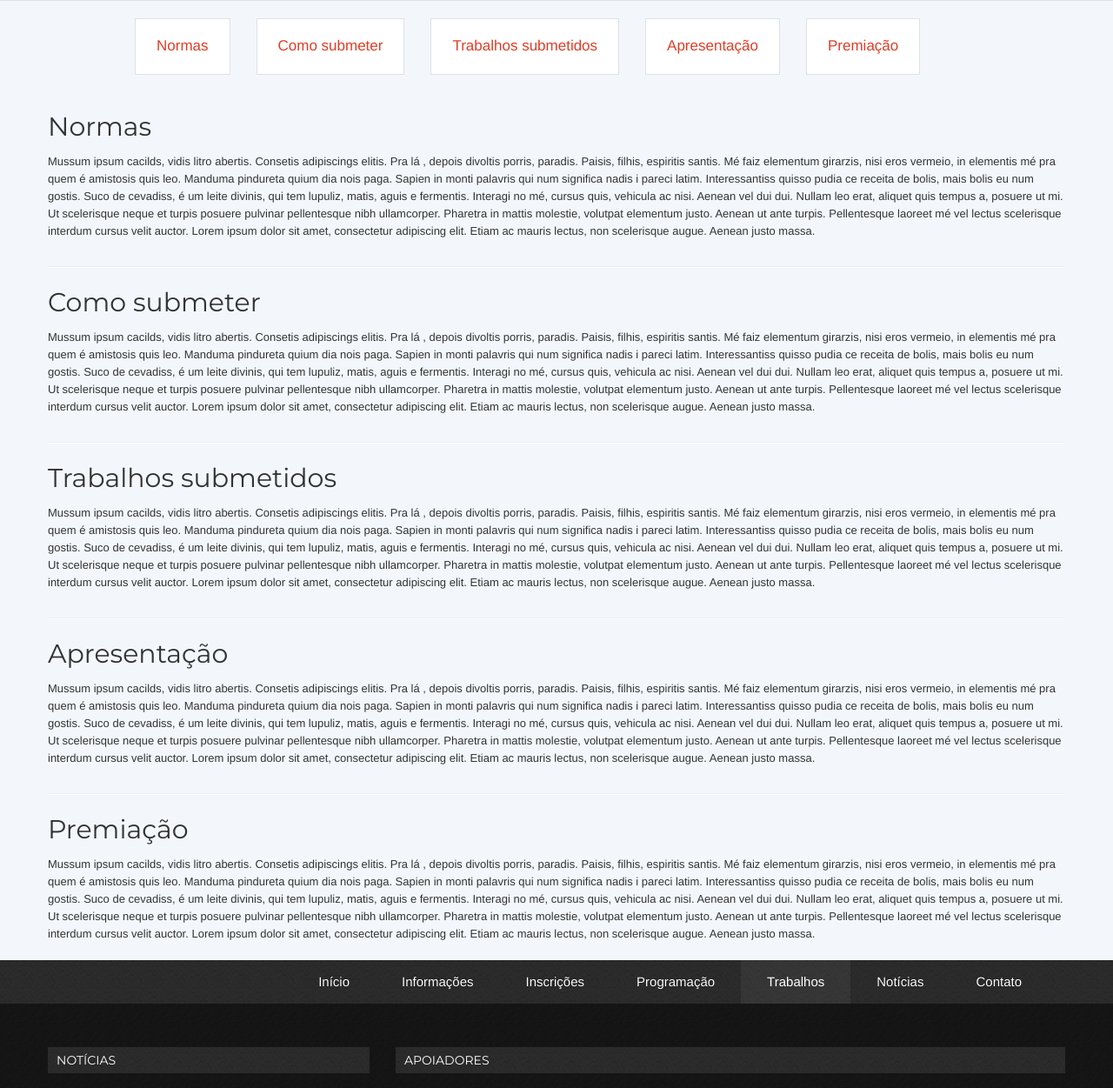
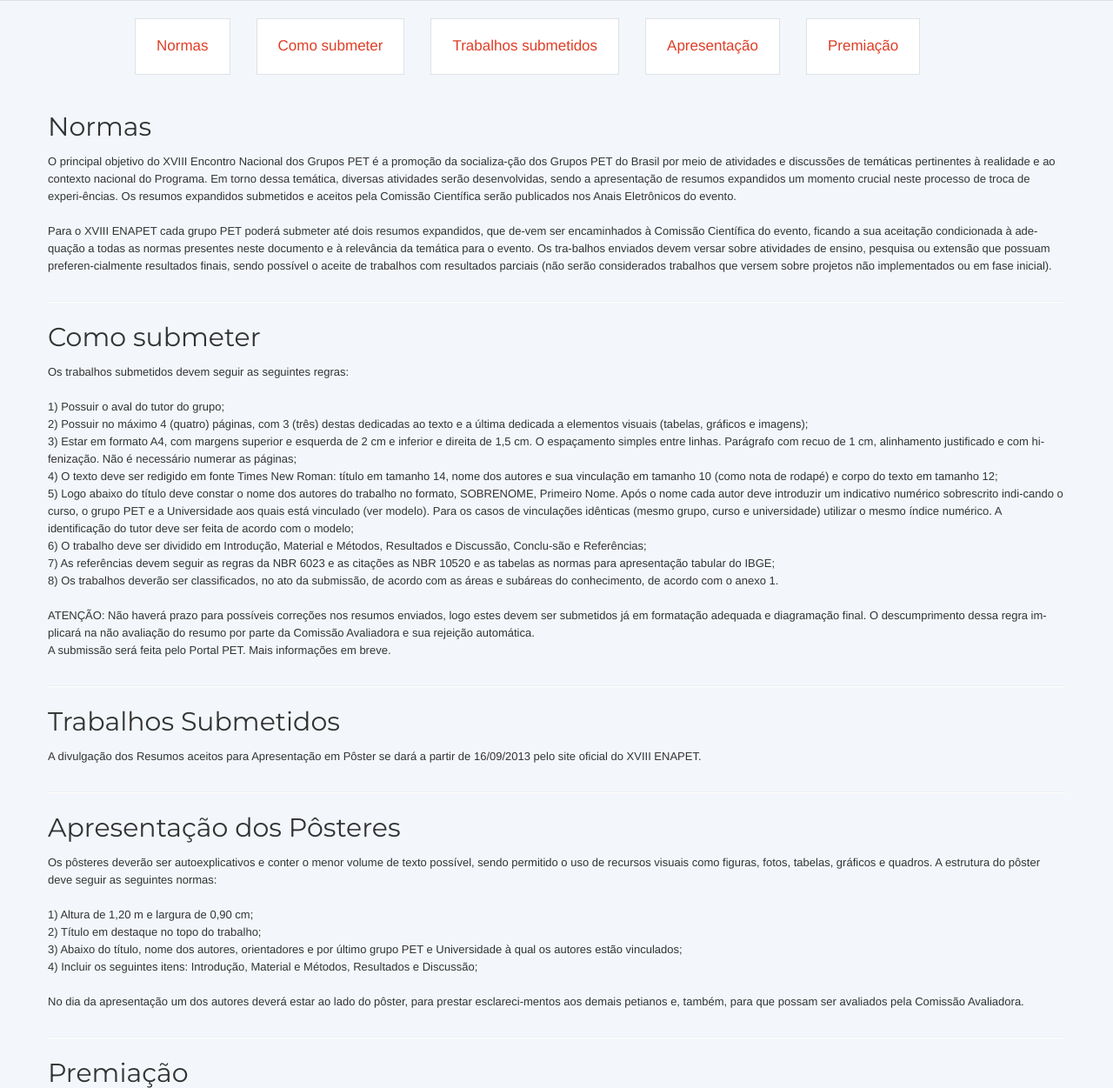
Before and after one commit to pet-informatica/enapet2013, a Django app: template ENAPET/template/publications.html in a window 1280 px wide. Shown: the part 632-1883 px from the top of the page at 87% size. Run offline with Django 3.2, Linux system fonts and the light colour scheme; the template is opened without the code that fills it, so the values that code supplies are empty; parts of the project's set-up code (start-up, migrations or seed data) failed here and were passed over; some libraries are stand-ins or nearby versions.

Commit message:
Adicionando as informacoes das normas de trabalho

```diff
--- a/ENAPET/template/publications.html
+++ b/ENAPET/template/publications.html
@@ -94,27 +94,47 @@
           <article>
             <section id='normas'>
               <h1>Normas</h1>
-              <p>Mussum ipsum cacilds, vidis litro abertis. Consetis adipiscings elitis. Pra lá , depois divoltis porris, paradis. Paisis, filhis, espiritis santis. Mé faiz elementum girarzis, nisi eros vermeio, in elementis mé pra quem é amistosis quis leo. Manduma pindureta quium dia nois paga. Sapien in monti palavris qui num significa nadis i pareci latim. Interessantiss quisso pudia ce receita de bolis, mais bolis eu num gostis. Suco de cevadiss, é um leite divinis, qui tem lupuliz, matis, aguis e fermentis. Interagi no mé, cursus quis, vehicula ac nisi. Aenean vel dui dui. Nullam leo erat, aliquet quis tempus a, posuere ut mi. Ut scelerisque neque et turpis posuere pulvinar pellentesque nibh ullamcorper. Pharetra in mattis molestie, volutpat elementum justo. Aenean ut ante turpis. Pellentesque laoreet mé vel lectus scelerisque interdum cursus velit auctor. Lorem ipsum dolor sit amet, consectetur adipiscing elit. Etiam ac mauris lectus, non scelerisque augue. Aenean justo massa.</p>
+              <p>O principal objetivo do XVIII Encontro Nacional dos Grupos PET é a promoção da socializa-ção dos Grupos PET do Brasil por meio de atividades e discussões de temáticas pertinentes à realidade e ao contexto nacional do Programa. Em torno dessa temática, diversas atividades serão desenvolvidas, sendo a apresentação de resumos expandidos um momento crucial neste processo de troca de experi-ências. Os resumos expandidos submetidos e aceitos pela Comissão Científica serão publicados nos Anais Eletrônicos do evento.</p>
+			  <p>Para o XVIII ENAPET cada grupo PET poderá submeter até dois resumos expandidos, que de-vem ser encaminhados à Comissão Científica do evento, ficando a sua aceitação condicionada à ade-quação a todas as normas presentes neste documento e à relevância da temática para o evento. Os tra-balhos enviados devem versar sobre atividades de ensino, pesquisa ou extensão que possuam preferen-cialmente resultados finais, sendo possível o aceite de trabalhos com resultados parciais (não serão considerados trabalhos que versem sobre projetos não implementados ou em fase inicial).</p>
             </section>
             <hr>
             <section id='como-submeter'>
               <h1>Como submeter</h1>
-              <p>Mussum ipsum cacilds, vidis litro abertis. Consetis adipiscings elitis. Pra lá , depois divoltis porris, paradis. Paisis, filhis, espiritis santis. Mé faiz elementum girarzis, nisi eros vermeio, in elementis mé pra quem é amistosis quis leo. Manduma pindureta quium dia nois paga. Sapien in monti palavris qui num significa nadis i pareci latim. Interessantiss quisso pudia ce receita de bolis, mais bolis eu num gostis. Suco de cevadiss, é um leite divinis, qui tem lupuliz, matis, aguis e fermentis. Interagi no mé, cursus quis, vehicula ac nisi. Aenean vel dui dui. Nullam leo erat, aliquet quis tempus a, posuere ut mi. Ut scelerisque neque et turpis posuere pulvinar pellentesque nibh ullamcorper. Pharetra in mattis molestie, volutpat elementum justo. Aenean ut ante turpis. Pellentesque laoreet mé vel lectus scelerisque interdum cursus velit auctor. Lorem ipsum dolor sit amet, consectetur adipiscing elit. Etiam ac mauris lectus, non scelerisque augue. Aenean justo massa.</p>
+              <p>Os trabalhos submetidos devem seguir as seguintes regras: <br><br>
+				1) Possuir o aval do tutor do grupo; <br>
+				2) Possuir no máximo 4 (quatro) páginas, com 3 (três) destas dedicadas ao texto e a última dedicada a elementos visuais (tabelas, gráficos e imagens);<br>
+				3) Estar em formato A4, com margens superior e esquerda de 2 cm e inferior e direita de 1,5 cm. O espaçamento simples entre linhas. Parágrafo com recuo de 1 cm, alinhamento justificado e com hi-fenização. Não é necessário numerar as páginas;<br>
+				4) O texto deve ser redigido em fonte Times New Roman: título em tamanho 14, nome dos autores e sua vinculação em tamanho 10 (como nota de rodapé) e corpo do texto em tamanho 12;<br>
+				5) Logo abaixo do título deve constar o nome dos autores do trabalho no formato, SOBRENOME, Primeiro Nome. Após o nome cada autor deve introduzir um indicativo numérico sobrescrito indi-cando o curso, o grupo PET e a Universidade aos quais está vinculado (ver modelo). Para os casos de vinculações idênticas (mesmo grupo, curso e universidade) utilizar o mesmo índice numérico. A identificação do tutor deve ser feita de acordo com o modelo;<br>
+				6) O trabalho deve ser dividido em Introdução, Material e Métodos, Resultados e Discussão, Conclu-são e Referências;<br>
+				7) As referências devem seguir as regras da NBR 6023 e as citações as NBR 10520 e as tabelas as normas para apresentação tabular do IBGE;<br>
+				8) Os trabalhos deverão ser classificados, no ato da submissão, de acordo com as áreas e subáreas do conhecimento, de acordo com o anexo 1.<br><br>
+				ATENÇÃO: Não haverá prazo para possíveis correções nos resumos enviados, logo estes devem ser submetidos já em formatação adequada e diagramação final. O descumprimento dessa regra im-plicará na não avaliação do resumo por parte da Comissão Avaliadora e sua rejeição automática. <br>
+				A submissão será feita pelo Portal PET. Mais informações em breve.
+				</p>
             </section>
             <hr>
             <section id='trabalho-submetido'>
-              <h1>Trabalhos submetidos</h1>
-              <p>Mussum ipsum cacilds, vidis litro abertis. Consetis adipiscings elitis. Pra lá , depois divoltis porris, paradis. Paisis, filhis, espiritis santis. Mé faiz elementum girarzis, nisi eros vermeio, in elementis mé pra quem é amistosis quis leo. Manduma pindureta quium dia nois paga. Sapien in monti palavris qui num significa nadis i pareci latim. Interessantiss quisso pudia ce receita de bolis, mais bolis eu num gostis. Suco de cevadiss, é um leite divinis, qui tem lupuliz, matis, aguis e fermentis. Interagi no mé, cursus quis, vehicula ac nisi. Aenean vel dui dui. Nullam leo erat, aliquet quis tempus a, posuere ut mi. Ut scelerisque neque et turpis posuere pulvinar pellentesque nibh ullamcorper. Pharetra in mattis molestie, volutpat elementum justo. Aenean ut ante turpis. Pellentesque laoreet mé vel lectus scelerisque interdum cursus velit auctor. Lorem ipsum dolor sit amet, consectetur adipiscing elit. Etiam ac mauris lectus, non scelerisque augue. Aenean justo massa.</p>
+              <h1>Trabalhos Submetidos</h1>
+              <p>A divulgação dos Resumos aceitos para Apresentação em Pôster se dará a partir de 16/09/2013 pelo site oficial do XVIII ENAPET.
+			  </p>
             </section>
             <hr>
             <section id='apresentacao'>
-              <h1>Apresentação</h1>
-              <p>Mussum ipsum cacilds, vidis litro abertis. Consetis adipiscings elitis. Pra lá , depois divoltis porris, paradis. Paisis, filhis, espiritis santis. Mé faiz elementum girarzis, nisi eros vermeio, in elementis mé pra quem é amistosis quis leo. Manduma pindureta quium dia nois paga. Sapien in monti palavris qui num significa nadis i pareci latim. Interessantiss quisso pudia ce receita de bolis, mais bolis eu num gostis. Suco de cevadiss, é um leite divinis, qui tem lupuliz, matis, aguis e fermentis. Interagi no mé, cursus quis, vehicula ac nisi. Aenean vel dui dui. Nullam leo erat, aliquet quis tempus a, posuere ut mi. Ut scelerisque neque et turpis posuere pulvinar pellentesque nibh ullamcorper. Pharetra in mattis molestie, volutpat elementum justo. Aenean ut ante turpis. Pellentesque laoreet mé vel lectus scelerisque interdum cursus velit auctor. Lorem ipsum dolor sit amet, consectetur adipiscing elit. Etiam ac mauris lectus, non scelerisque augue. Aenean justo massa.</p>
+              <h1>Apresentação dos Pôsteres</h1>
+              <p>Os pôsteres deverão ser autoexplicativos e conter o menor volume de texto possível, sendo permitido o uso de recursos visuais como figuras, fotos, tabelas, gráficos e quadros. A estrutura do pôster deve seguir as seguintes normas: <br><br>
+				1) Altura de 1,20 m e largura de 0,90 cm;<br>
+				2) Título em destaque no topo do trabalho;<br>
+				3) Abaixo do título, nome dos autores, orientadores e por último grupo PET e Universidade à qual os autores estão vinculados;<br>
+				4) Incluir os seguintes itens: Introdução, Material e Métodos, Resultados e Discussão;<br>
+			  </p>
+			  <p>No dia da apresentação um dos autores deverá estar ao lado do pôster, para prestar esclareci-mentos aos demais petianos e, também, para que possam ser avaliados pela Comissão Avaliadora.
+			  </p>
             </section>
             <hr>
             <section id='premiacao'>
               <h1>Premiação</h1>
-              <p>Mussum ipsum cacilds, vidis litro abertis. Consetis adipiscings elitis. Pra lá , depois divoltis porris, paradis. Paisis, filhis, espiritis santis. Mé faiz elementum girarzis, nisi eros vermeio, in elementis mé pra quem é amistosis quis leo. Manduma pindureta quium dia nois paga. Sapien in monti palavris qui num significa nadis i pareci latim. Interessantiss quisso pudia ce receita de bolis, mais bolis eu num gostis. Suco de cevadiss, é um leite divinis, qui tem lupuliz, matis, aguis e fermentis. Interagi no mé, cursus quis, vehicula ac nisi. Aenean vel dui dui. Nullam leo erat, aliquet quis tempus a, posuere ut mi. Ut scelerisque neque et turpis posuere pulvinar pellentesque nibh ullamcorper. Pharetra in mattis molestie, volutpat elementum justo. Aenean ut ante turpis. Pellentesque laoreet mé vel lectus scelerisque interdum cursus velit auctor. Lorem ipsum dolor sit amet, consectetur adipiscing elit. Etiam ac mauris lectus, non scelerisque augue. Aenean justo massa.</p>
+              <p>EM BREVE</p>
             </section>
           </article>
         </div>
```
